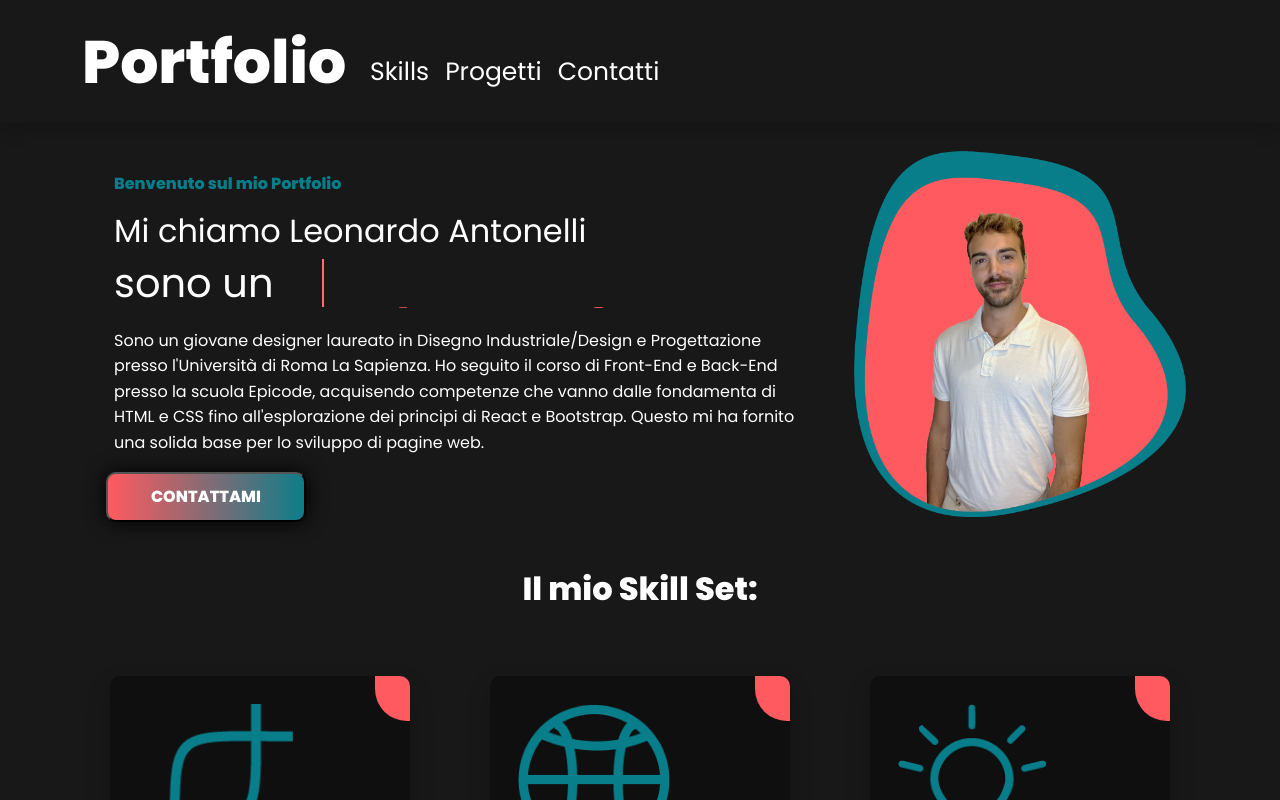
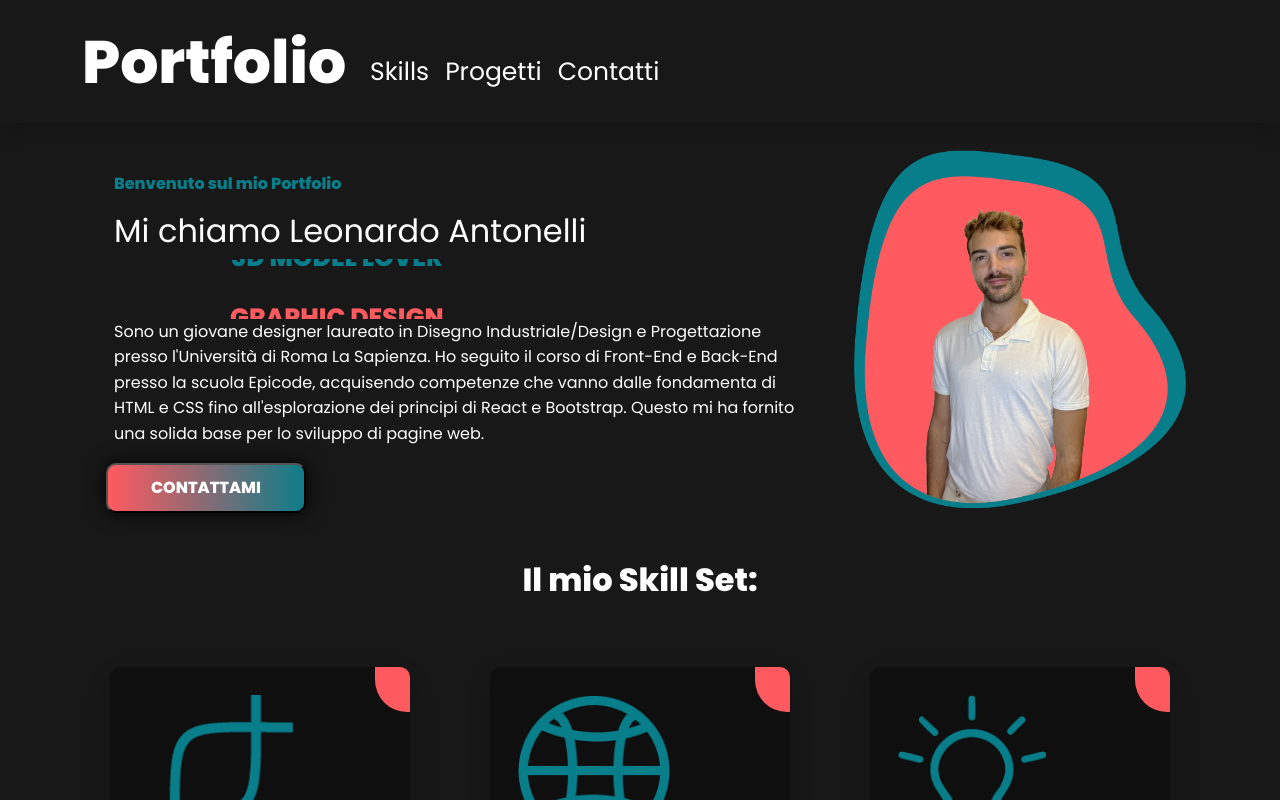
Before and after one commit to leonardoantonelli/MyPortfolio, a React (Create React App) app: page / in a window 1280 px wide. Shown: the top 800 px of the page. Built offline with nearby package versions, Linux system fonts and the light colour scheme.

Commit message:
initial commit

```diff
--- a/src/mycomponent/Presentation.jsx
+++ b/src/mycomponent/Presentation.jsx
@@ -22,32 +22,14 @@ function Presentation() {
               className="d-flex
             "
             >
-              <h3 className="static-txt display-6 myTextWhite px-2 mx-2 d-none d-lg-block ">
-                sono un{" "}
-              </h3>
-              <ul className="dynamic-txts myTextRed display-6 fw-bold d-none d-lg-block">
-                <li>
-                  <p>Graphic Designer</p>{" "}
-                </li>
-                <li>
-                  <p>Junior Front-Ender</p>{" "}
-                </li>
-                <li>
-                  <p>3D Model Lover</p>{" "}
-                </li>
-              </ul>
-
-              <ul className="dynamic-txts2 myTextRed display-6 fw-bold  d-lg-none">
-                <li>
-                  <p>Graphic Designer</p>{" "}
-                </li>
-                <li>
-                  <p>Junior Front-End Dev</p>{" "}
-                </li>
-                <li>
-                  <p>3D Model Lover</p>{" "}
-                </li>
-              </ul>
+              <div class="animated-text">
+                <div class="line fw-bold myTextRed ">Graphic Designer</div>
+                <div class="line fw-bold">Junior Front-End Developer</div>
+                <div class="line fw-bold myTextRed myTextBlu">
+                  3D Model Lover
+                </div>
+                <div class="line fw-bold myTextRed">Graphic Design </div>
+              </div>
             </div>
             <p className="myTextWhite px-2 mx-2">
               Sono un giovane designer laureato in Disegno Industriale/Design e
--- a/src/mycomponent/scss/Presentation.scss
+++ b/src/mycomponent/scss/Presentation.scss
@@ -2,6 +2,12 @@
 
 
 
+
+//icon
+
+
+//mobile dyamic text
+/*
 // TEXT DYNAMICS
 .dynamic-txts{
 
@@ -51,48 +57,6 @@ background: rgb(24, 24, 24) !important;
     left: 0;
   }}
 
-//icon
-
-.social-icon {
-    display: inline-block;
-    margin-left: 14px;
-}
-.social-icon a {
-    width: 42px;
-    height: 42px;
-    background: rgba(217, 217, 217, 0.1);
-    display: inline-flex;
-    border-radius: 50%;
-    margin-right: 6px;
-    align-items: center;
-    justify-content: center;
-    line-height: 1;
-    border: 1px solid rgba(255, 255, 255, 0.5);
-}
-.social-icon a::before {
-    content: "";
-    width: 42px;
-    height: 42px;
-    position: absolute;
-    background-color: #ffffff;
-    border-radius: 50%;
-    transform: scale(0);
-	transition: 0.3s ease-in-out;
-}
-.social-icon a:hover::before {
-    transform: scale(1);
-}
-.social-icon a img {
-	width: 40%;
-	z-index: 1;
-	transition: 0.3s ease-in-out;
-}
-.social-icon a:hover img {
-	filter: brightness(0) saturate(100%) invert(0%) sepia(7%) saturate(98%) hue-rotate(346deg) brightness(95%) contrast(86%);
-}
-
-//mobile dyamic text
-
 .dynamic-txts2{
 
     line-height: 100px;
@@ -138,3 +102,71 @@ background: rgb(24,24,24);
   100%{
     left: 0;
   }}
+  */
+
+  .slider li{
+    list-style: none;
+    height: 60px;
+     overflow: hidden;
+
+  }
+
+  .t1{
+    animation: slide 5s linear infinite;
+  }
+    @keyframes slide {
+  0% {margin-top:0px;}
+
+  33% {margin-top:-200px;}
+
+  66% {margin-top:-100px;}
+
+  100% {margin-top:0px;}
+}
+
+// new
+
+.animated-text{
+  color: #fff;
+
+
+  padding: 0 40px;
+  height: 60px;
+  overflow: hidden;
+}
+
+.line{
+
+  text-transform: uppercase;
+  text-align: center;
+ font-size: 25px;
+  line-height: 60px;
+}
+
+.line:first-child{
+  animation: anim 12s infinite;
+}
+
+@keyframes anim {
+  0%{
+    margin-top: 0;
+  }
+  16%{
+    margin-top: -60px;
+  }
+  33%{
+    margin-top: -120px;
+  }
+  50%{
+    margin-top: -180px;
+  }
+  66%{
+    margin-top: -120px;
+  }
+  82%{
+    margin-top: -60px;
+  }
+  100%{
+    margin-top: 0;
+  }
+}
```
Also changed, not shown: 2 other files (tests, documents, lock files or other folders).
